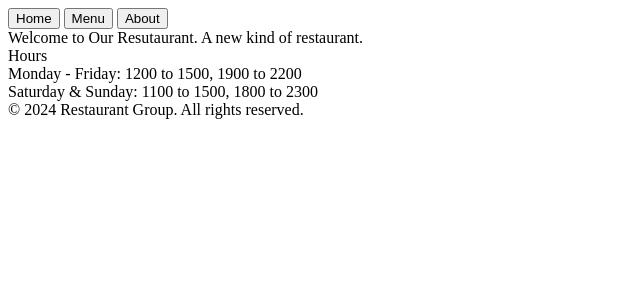
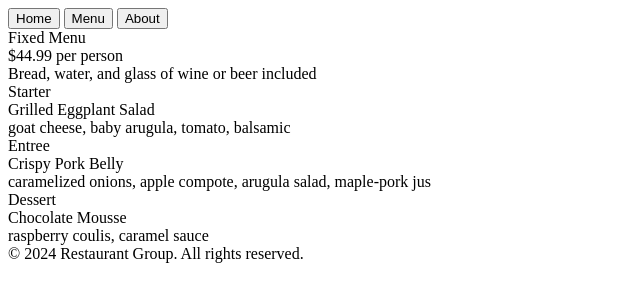
Before and after one commit to hnnhcmmngs/restaurant-page, a website built with webpack: page src/index.html in a window 1280 px wide. Both pictures are taken after a click on the button "Menu". Shown: the whole page, without its empty margins (0-640 px from the left). Built offline with nearby package versions, Linux system fonts and the light colour scheme.

Commit message:
Add Menu module and button event listeners
Similar to the home page content, the menu page needs its own js
file to control the content of the menu. This module is imported
into index.js and the loadMenu function is called when the Menu
button is clicked. This function is thus called in the Menu button's
event listener. Additionally, an event listener has been added for
the home button so that the user can return to the home menu.

```diff
--- a/src/index.html
+++ b/src/index.html
@@ -8,9 +8,9 @@
 <body>
     <header>
         <nav>
-            <button>Home</button>
-            <button>Menu</button>
-            <button>About</button>
+            <button id="home">Home</button>
+            <button id="menu">Menu</button>
+            <button id="about">About</button>
         </nav>
     </header>
     <div id="content"></div>
--- a/src/index.js
+++ b/src/index.js
@@ -1,3 +1,17 @@
 import loadHome from "./home";
+import loadMenu from "./menu";
+const content = document.querySelector("#content");
+
+const homeButton = document.querySelector("#home");
+homeButton.addEventListener("click", () => {
+    content.innerHTML = "";
+    loadHome();
+})
+
+const menuButton = document.querySelector("#menu");
+menuButton.addEventListener("click", () => {
+    content.innerHTML = "";
+    loadMenu();
+});
 
 loadHome();
--- /dev/null
+++ b/src/menu.js
@@ -0,0 +1,51 @@
+export default function loadMenu() {
+    const content = document.querySelector("#content");
+
+    let h = document.createElement("div");
+    let title = document.createElement("div");
+    title.textContent = "Fixed Menu";
+    let price = document.createElement("div");
+    price.textContent = "$44.99 per person";
+    let addendum = document.createElement("div");
+    addendum.textContent = "Bread, water, and glass of wine or beer included";
+
+    h.appendChild(title);
+    h.appendChild(price);
+    h.appendChild(addendum);
+
+    let menuItems = [
+        {
+            type: "Starter",
+            name: "Grilled Eggplant Salad",
+            description: "goat cheese, baby arugula, tomato, balsamic"
+        },
+        {
+            type: "Entree",
+            name: "Crispy Pork Belly",
+            description: "caramelized onions, apple compote, arugula salad, maple-pork jus"
+        },
+        {
+            type: "Dessert",
+            name: "Chocolate Mousse",
+            description: "raspberry coulis, caramel sauce"
+        }
+    ];
+
+    let menu = document.createElement("div");
+
+    for (let item of menuItems) {
+        let course = document.createElement("div");
+        let t = document.createElement("div");
+        t.textContent = item.type;
+        let n = document.createElement("div");
+        n.textContent = item.name;
+        let d = document.createElement("div");
+        d.textContent = item.description;
+        course.appendChild(t);
+        course.appendChild(n);
+        course.appendChild(d);
+        menu.appendChild(course);
+    }
+    content.appendChild(h);
+    content.appendChild(menu);
+}
```
